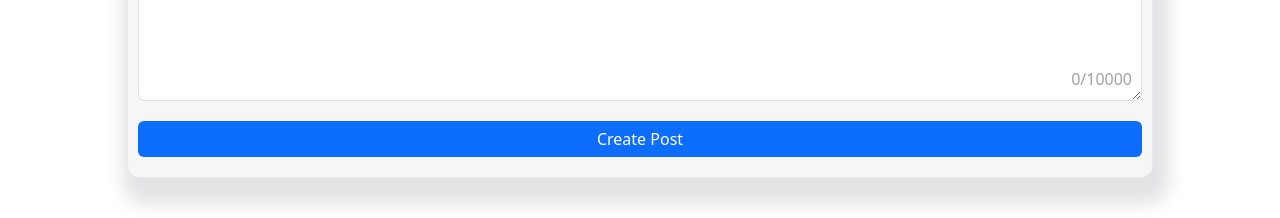
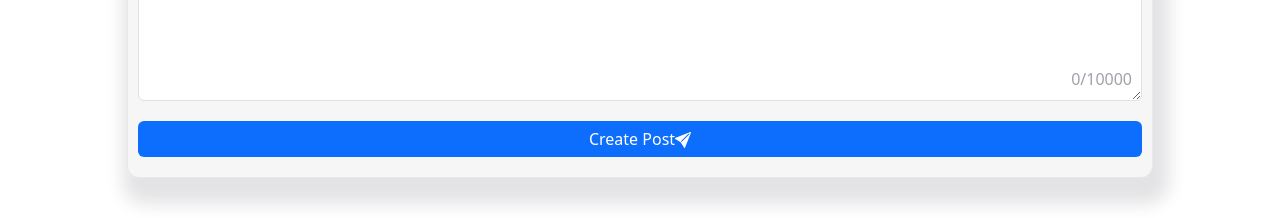
Before and after one commit to SONBONW/blogreact, a React (Create React App) app: page /create in a window 1280 px wide. Shown: the part 920-1138 px from the top of the page. Built offline with nearby package versions, Linux system fonts and the light colour scheme; a web font is replaced by a local one.

Commit message:
freature-react

```diff
--- a/src/asset/style/layout.css
+++ b/src/asset/style/layout.css
@@ -209,7 +209,7 @@ nav ul li a:hover {
   background-color: var(--btn-primary);
 }
 
-.switch-toggle:checked + .vector {
+.switch-toggle:checked+.vector {
   left: 28px;
 }
 
@@ -391,7 +391,7 @@ article h4 {
 }
 
 .edit a:hover,
-.edit a:focus{
+.edit a:focus {
   color: var(--red);
 }
 
@@ -399,12 +399,12 @@ article h4 {
   transform: translate3d(-35px, 24px, 0px) !important;
 }
 
-.dropdown-menu{
+.dropdown-menu {
   --bs-dropdown-min-width: 0;
 }
 
-.dropdown-menu.show{
- display:  inline-block;
+.dropdown-menu.show {
+  display: inline-block;
 }
 
 
@@ -420,7 +420,7 @@ article h4 {
   margin-bottom: 5px;
 }
 
-.btn-delete:hover{
+.btn-delete:hover {
   color: var(--red);
 }
 
@@ -1020,6 +1020,10 @@ strong {
   border-color: var(--secondary-700);
 }
 
+.changecolor .form-floating h6 {
+  background-color: var(--secondary-800) !important;
+}
+
 /*Dark Single Post*/
 
 .changecolor .single-post section h4 {
--- a/src/components/HandlerEvents/FormAddPost.tsx
+++ b/src/components/HandlerEvents/FormAddPost.tsx
@@ -216,6 +216,18 @@ function AddPost() {
                 onClick={handleSubmit}
             >
                 Create Post
+                <i>
+                    <svg
+                        xmlns="http://www.w3.org/2000/svg"
+                        width="16"
+                        height="16"
+                        fill="currentColor"
+                        className="bi bi-send-fill"
+                        viewBox="0 0 16 16"
+                    >
+                        <path d="M15.964.686a.5.5 0 0 0-.65-.65L.767 5.855H.766l-.452.18a.5.5 0 0 0-.082.887l.41.26.001.002 4.995 3.178 3.178 4.995.002.002.26.41a.5.5 0 0 0 .886-.083l6-15Zm-1.833 1.89L6.637 10.07l-.215-.338a.5.5 0 0 0-.154-.154l-.338-.215 7.494-7.494 1.178-.471-.47 1.178Z" />
+                    </svg>
+                </i>
             </button>
         </form>
     );
```
